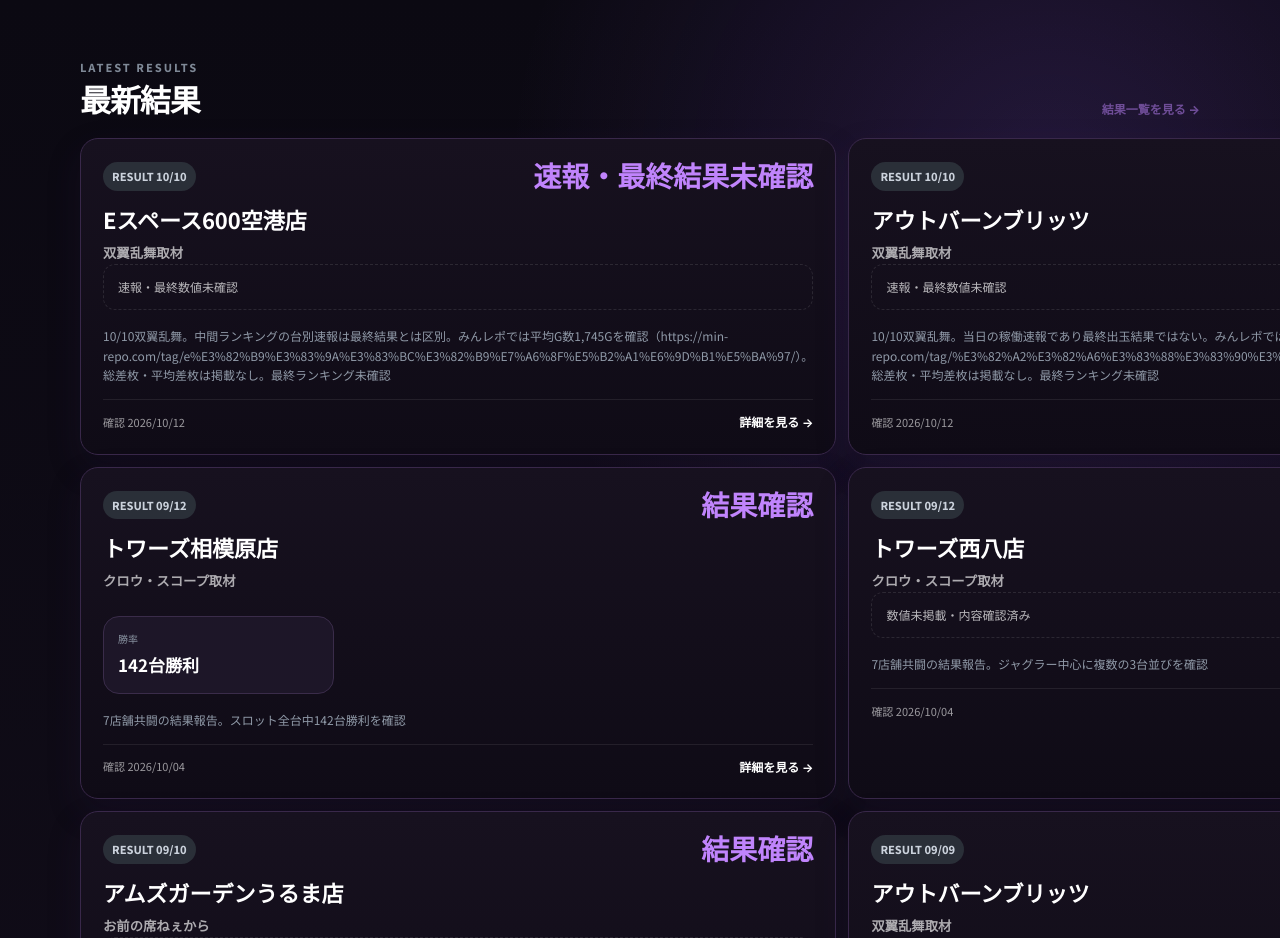
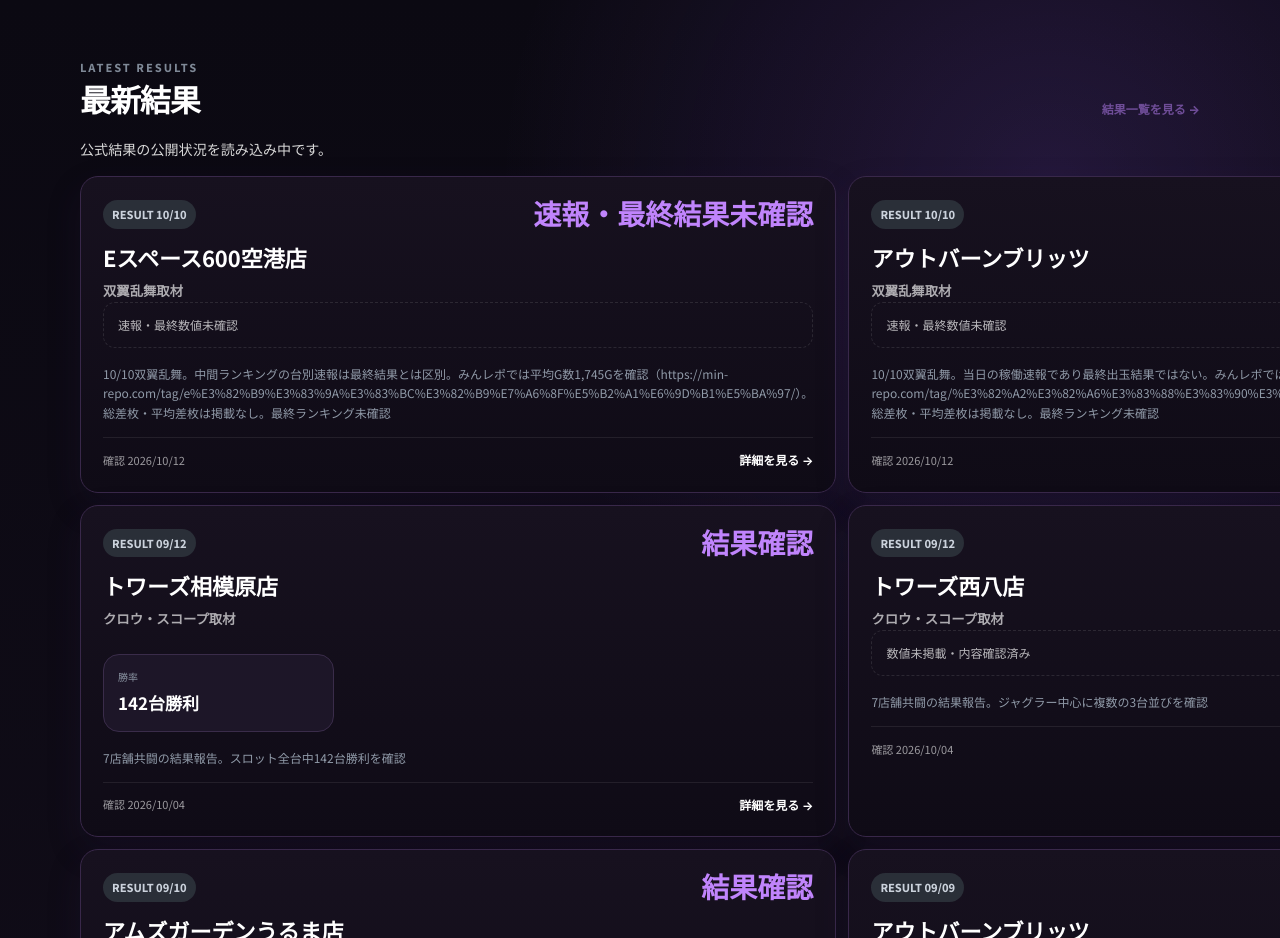
Before and after one commit to operation-compass/k3-track, a plain HTML site: page index.html in a window 1280 px wide. Shown: the part 3060-3998 px from the top of the page. Drawn offline with Linux system fonts and the light colour scheme.

Commit message:
ui: add transparent official result freshness indicator separately from news and store references

```diff
--- a/index.html
+++ b/index.html
@@ -124,6 +124,7 @@
 
     <section class="section section--dark" id="results"><div class="container">
       <div class="section-title-row"><div><div class="section-kicker section-kicker--light">LATEST RESULTS</div><h2>最新結果</h2></div><a class="text-link text-link--light" href="./results.html">結果一覧を見る →</a></div>
+      <p id="officialResultFreshness" style="margin:0 0 14px;font-size:.88rem;line-height:1.7;color:#d7d7d7">公式結果の公開状況を読み込み中です。</p>
       <div class="result-list" id="resultList"><div class="result-card">
         <div class="result-card__top"><div><span class="chip chip--light">RESULT</span><h3>最新結果</h3></div><div class="score">—</div></div>
         <div class="metrics"><div><small>平均差枚</small><strong>—</strong></div><div><small>勝率</small><strong>—</strong></div><div><small>対象台数</small><strong>—</strong></div></div>
```
